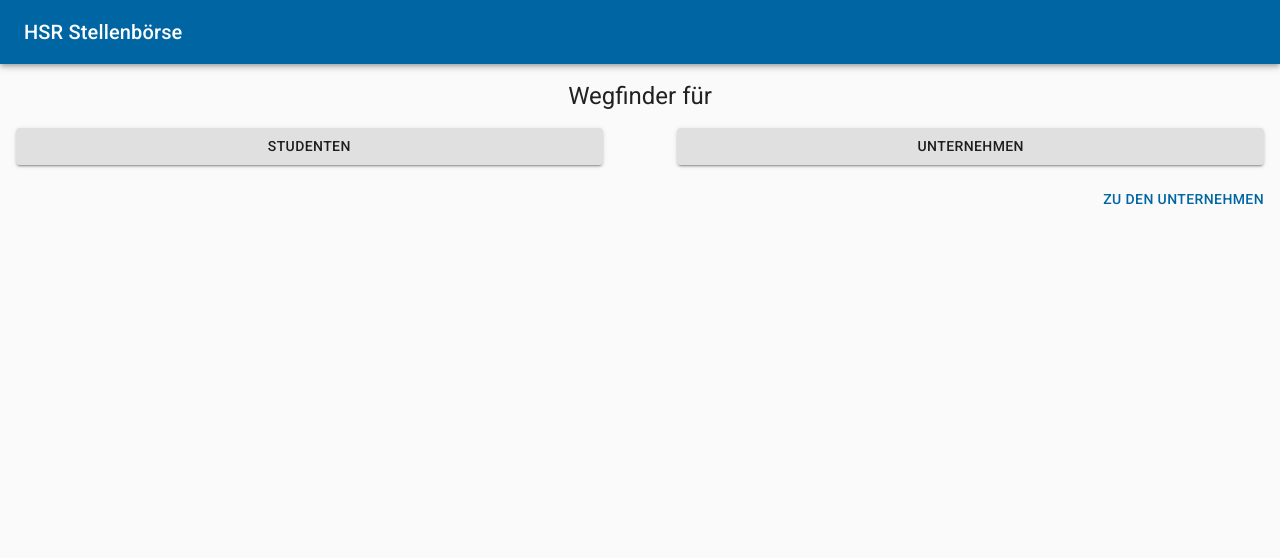
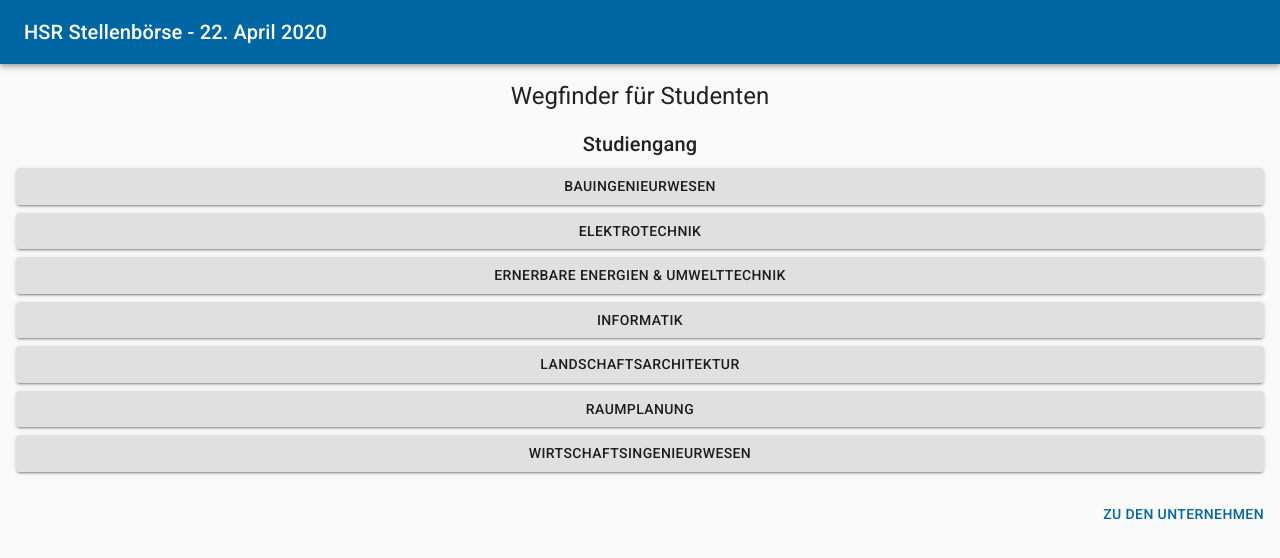
Before and after one commit to Maroben/career-fair, a React (Create React App) app in the folder client/: page / in a window 1280 px wide. Shown: the top 558 px of the page. Built offline with nearby package versions, Linux system fonts and the light colour scheme.

Commit message:
remove company persona

```diff
--- a/client/src/components/landing.jsx
+++ b/client/src/components/landing.jsx
@@ -37,8 +37,7 @@ const styles = (theme) => ({
 
 class Landing extends Component {
 	state = {
-		activeStep: -1,
-		persona: "na",
+		activeStep: 0,
 		subject: "na",
 		employment: "na",
 		submitVariant: "text"
@@ -46,22 +45,11 @@ class Landing extends Component {
 
 	handleReset = () => {
 		this.setState({
-			activeStep: -1,
-			persona: "na",
+			activeStep: 0,
 			subject: "na",
 			employment: "na",
 			submitVariant: "text"
 		})
-	}
-
-	handlePersona = (persona) => {
-		const { subject, employment } = this.state
-		if (this.state.persona === persona) {
-			this.handleReset()
-		} else {
-			this.setState({ persona, activeStep: 0 })
-			this.handleSubmit({ persona, subject, employment })
-		}
 	}
 
 	getButtonColor = (persona) => {
@@ -69,7 +57,7 @@ class Landing extends Component {
 	}
 
 	handleSubject = (subject) => {
-		const { persona, employment } = this.state
+		const { employment } = this.state
 		if (this.state.subject === subject) {
 			subject = "na"
 			this.setState({
@@ -82,11 +70,11 @@ class Landing extends Component {
 				activeStep: 1
 			})
 		}
-		this.handleSubmit({ persona, subject, employment })
+		this.handleSubmit({ subject, employment })
 	}
 
 	handleEmployment = (employment) => {
-		const { persona, subject } = this.state
+		const { subject } = this.state
 		if (this.state.employment === employment) {
 			employment = "na"
 			this.setState({
@@ -99,28 +87,15 @@ class Landing extends Component {
 				activeStep: 2
 			})
 		}
-		this.handleSubmit({ persona, subject, employment })
+		this.handleSubmit({ subject, employment })
 	}
 
-	handleSubmit = ({ persona, subject, employment }) => {
-		if (persona === "na" || subject === "na" || employment === "na") {
+	handleSubmit = ({ subject, employment }) => {
+		if (subject === "na" || employment === "na") {
 			this.setState({ submitVariant: "text" })
 		} else {
 			this.setState({ submitVariant: "contained" })
 		}
-	}
-
-	renderPersonaButton = (persona, label) => {
-		return (
-			<Button
-				onClick={() => this.handlePersona(persona)}
-				color={this.getButtonColor(persona)}
-				variant="contained"
-				className={this.props.classes.persona}
-			>
-				{label}
-			</Button>
-		)
 	}
 
 	renderButton = (color, onClick, label) => {
@@ -149,7 +124,7 @@ class Landing extends Component {
 
 	render() {
 		const { classes } = this.props
-		const { submitVariant, activeStep, persona, subject, employment } = this.state
+		const { submitVariant, activeStep, subject, employment } = this.state
 
 		const subjects = [
 			"Bauingenieurwesen",
@@ -165,64 +140,29 @@ class Landing extends Component {
 
 		return (
 			<>
-				<SimpleHeader title="HSR Stellenbörse" />
+				<SimpleHeader title="HSR Stellenbörse - 22. April 2020" />
 
 				<div className={classes.container}>
 					<Typography variant="h5" align="center" className={classes.title}>
-						Wegfinder für
+						Wegfinder für Studenten
 					</Typography>
 
-					<div className={classes.personaBox}>
-						{this.renderPersonaButton("student", "Studenten")}
-						{this.renderPersonaButton("company", "Unternehmen")}
-					</div>
-
-					{activeStep >= 0 && (
-						<>
-							{persona === "student" ? (
-								<>
-									<Typography
-										variant="h6"
-										align="center"
-										className={classes.subtitle}
-									>
+					<Typography variant="h6" align="center" className={classes.subtitle}>
 						Studiengang
 					</Typography>
+
 					{subject !== "na"
-										? this.renderButton(
-												"secondary",
-												() => this.handleSubject(subject),
-												subject
-										  )
+						? this.renderButton("secondary", () => this.handleSubject(subject), subject)
 						: subjects.map((sub) =>
-												this.renderButton(
-													"default",
-													() => this.handleSubject(sub),
-													sub
-												)
-										  )}
-								</>
-							) : (
-								<>
-									<Typography variant="h6" className={classes.description}>
-										Login
-									</Typography>
-								</>
-							)}
-						</>
+								this.renderButton("default", () => this.handleSubject(sub), sub)
 						  )}
 
-					{activeStep >= 1 && (
+					{activeStep > 0 && (
 						<>
-							{persona === "student" ? (
-								<>
-									<Typography
-										variant="h6"
-										align="center"
-										className={classes.description}
-									>
+							<Typography variant="h6" align="center" className={classes.description}>
 								Anstellungsart
 							</Typography>
+
 							{employment !== "na"
 								? this.renderButton(
 										"secondary",
@@ -237,18 +177,10 @@ class Landing extends Component {
 										)
 								  )}
 						</>
-							) : (
-								<>
-									<Typography variant="h6" className={classes.description}>
-										Registrieren
-									</Typography>
-								</>
-							)}
-						</>
 					)}
 				</div>
-				{persona != "company" &&
-					this.renderSubmitButton(submitVariant, "Zu den Unternehmen")}
+
+				{this.renderSubmitButton(submitVariant, "Zu den Unternehmen")}
 			</>
 		)
 	}
```
Lines whose indentation alone changed are shown as unchanged.
